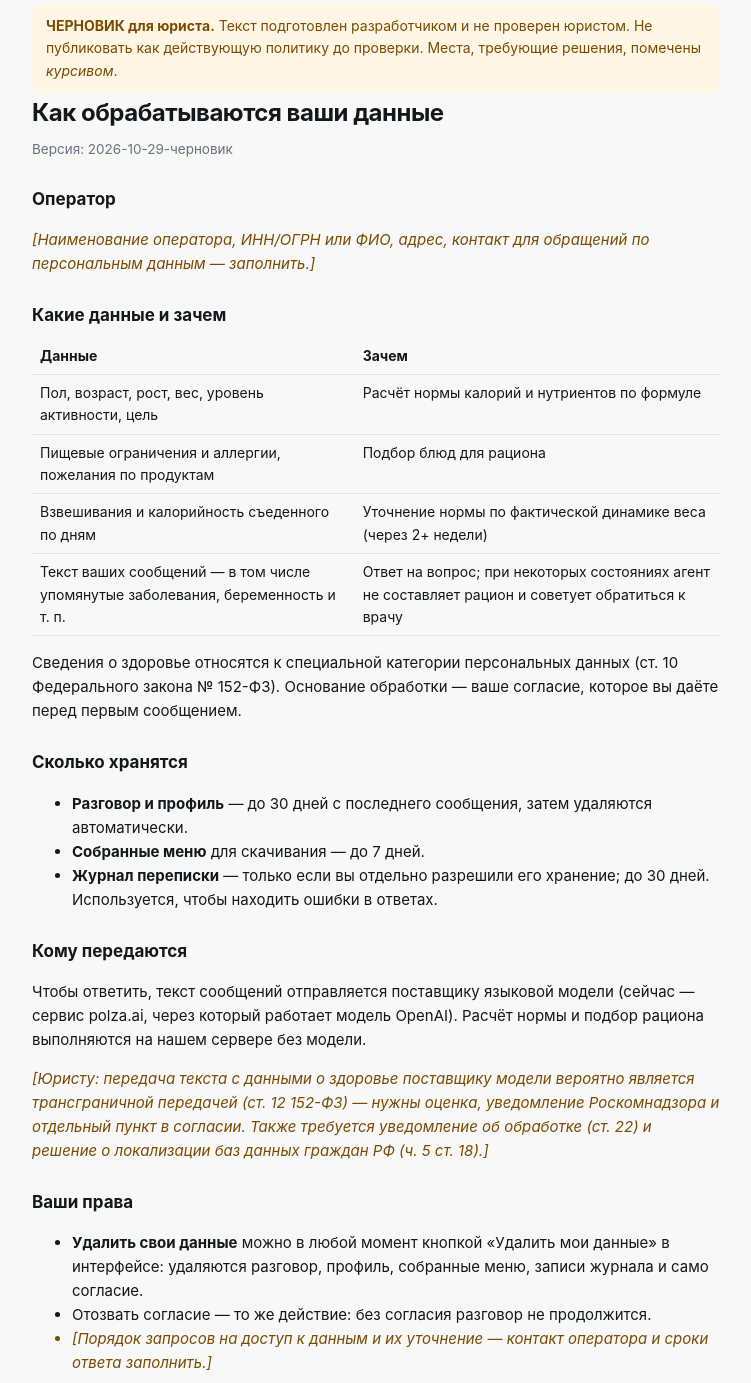
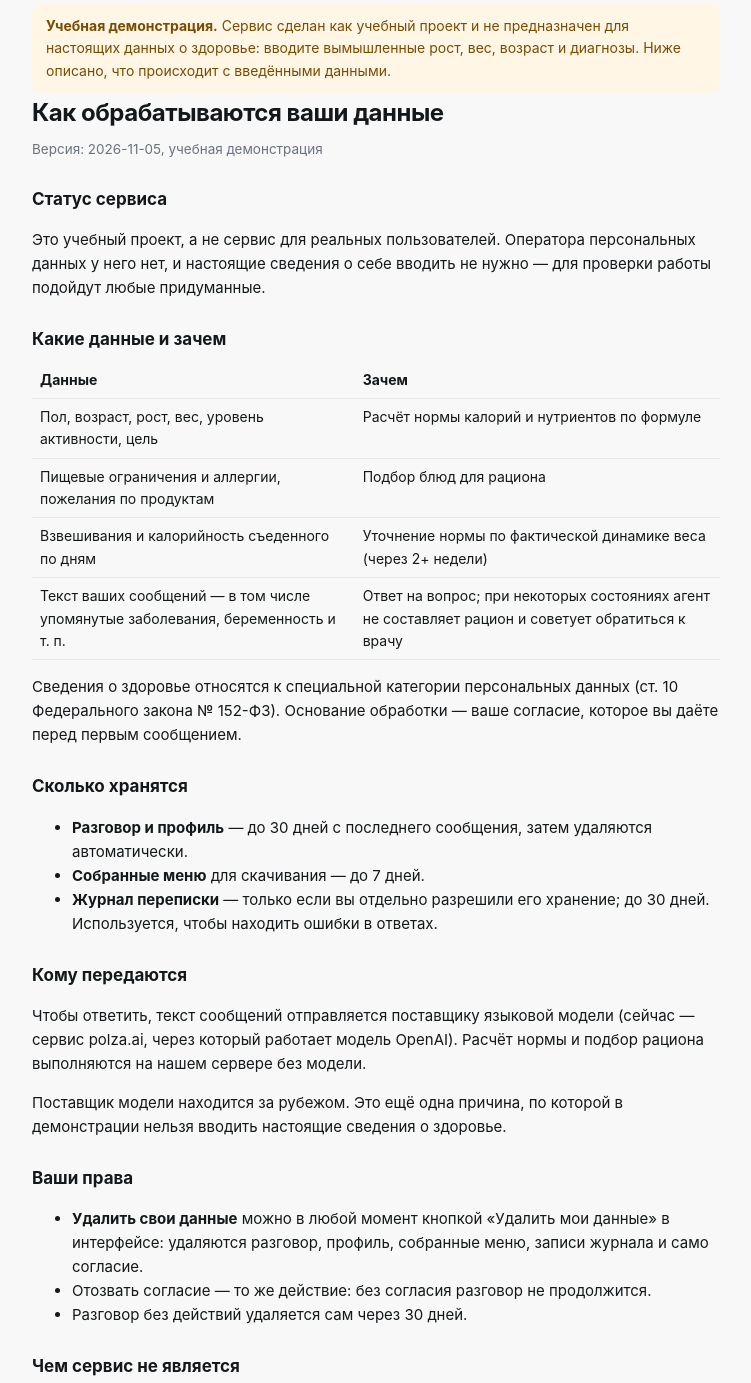
Before and after one commit to Lutichek/Nutrition-agent, a plain HTML site: page static/privacy.html in a window 1280 px wide. Shown: the part 25-1408 px from the top of the page, without its empty margins (264-1015 px from the left). Drawn offline with Linux system fonts and the light colour scheme.

Commit message:
Сервис — учебная демонстрация: настоящие данные о здоровье не вводить
Решение владельца по 152-ФЗ. Текст реплик с весом, возрастом и диагнозами
уходит поставщику модели (polza.ai → OpenAI) за рубеж, а трансграничная
передача, уведомление РКН и хостинг в РФ не оформлены. Поэтому сервис
открыто называет себя демонстрацией и просит вводить вымышленные данные:

* окно согласия — до первого сообщения;
* подсказка под полем ввода — всегда на виду;
* privacy.html — статус вместо черновика для юриста.

Проверено в Edge headless: окно согласия открывается, предупреждение
видно, нарушений CSP нет. CLAUDE.md: что выбрать перед открытием
реальным людям (A/B/C) — чтобы решение не потерялось.

Co-Authored-By: Claude Opus 5.5 <noreply@anthropic.com>

```diff
--- a/static/privacy.html
+++ b/static/privacy.html
@@ -34,16 +34,17 @@
 </head>
 <body>
 <main>
-  <div class="draft"><b>ЧЕРНОВИК для юриста.</b> Текст подготовлен разработчиком
-    и не проверен юристом. Не публиковать как действующую политику до проверки.
-    Места, требующие решения, помечены <span class="q">курсивом</span>.</div>
+  <div class="draft"><b>Учебная демонстрация.</b> Сервис сделан как учебный проект
+    и не предназначен для настоящих данных о здоровье: вводите вымышленные рост,
+    вес, возраст и диагнозы. Ниже описано, что происходит с введёнными данными.</div>
 
   <h1>Как обрабатываются ваши данные</h1>
-  <p class="sub">Версия: 2026-10-29-черновик</p>
+  <p class="sub">Версия: 2026-11-05, учебная демонстрация</p>
 
-  <h2>Оператор</h2>
-  <p class="q">[Наименование оператора, ИНН/ОГРН или ФИО, адрес, контакт для
-    обращений по персональным данным — заполнить.]</p>
+  <h2>Статус сервиса</h2>
+  <p>Это учебный проект, а не сервис для реальных пользователей. Оператора
+    персональных данных у него нет, и настоящие сведения о себе вводить
+    не нужно — для проверки работы подойдут любые придуманные.</p>
 
   <h2>Какие данные и зачем</h2>
   <table>
@@ -76,11 +77,8 @@
   <p>Чтобы ответить, текст сообщений отправляется поставщику языковой модели
     (сейчас — сервис polza.ai, через который работает модель OpenAI).
     Расчёт нормы и подбор рациона выполняются на нашем сервере без модели.</p>
-  <p class="q">[Юристу: передача текста с данными о здоровье поставщику модели
-    вероятно является трансграничной передачей (ст. 12 152-ФЗ) — нужны
-    оценка, уведомление Роскомнадзора и отдельный пункт в согласии.
-    Также требуется уведомление об обработке (ст. 22) и решение о
-    локализации баз данных граждан РФ (ч. 5 ст. 18).]</p>
+  <p>Поставщик модели находится за рубежом. Это ещё одна причина, по которой
+    в демонстрации нельзя вводить настоящие сведения о здоровье.</p>
 
   <h2>Ваши права</h2>
   <ul>
@@ -89,8 +87,7 @@
       записи журнала и само согласие.</li>
     <li>Отозвать согласие — то же действие: без согласия разговор
       не продолжится.</li>
-    <li class="q">[Порядок запросов на доступ к данным и их уточнение —
-      контакт оператора и сроки ответа заполнить.]</li>
+    <li>Разговор без действий удаляется сам через 30 дней.</li>
   </ul>
 
   <h2>Чем сервис не является</h2>
```
Also changed, not shown: static/index.html (+9 -1 lines), 2 other files.
